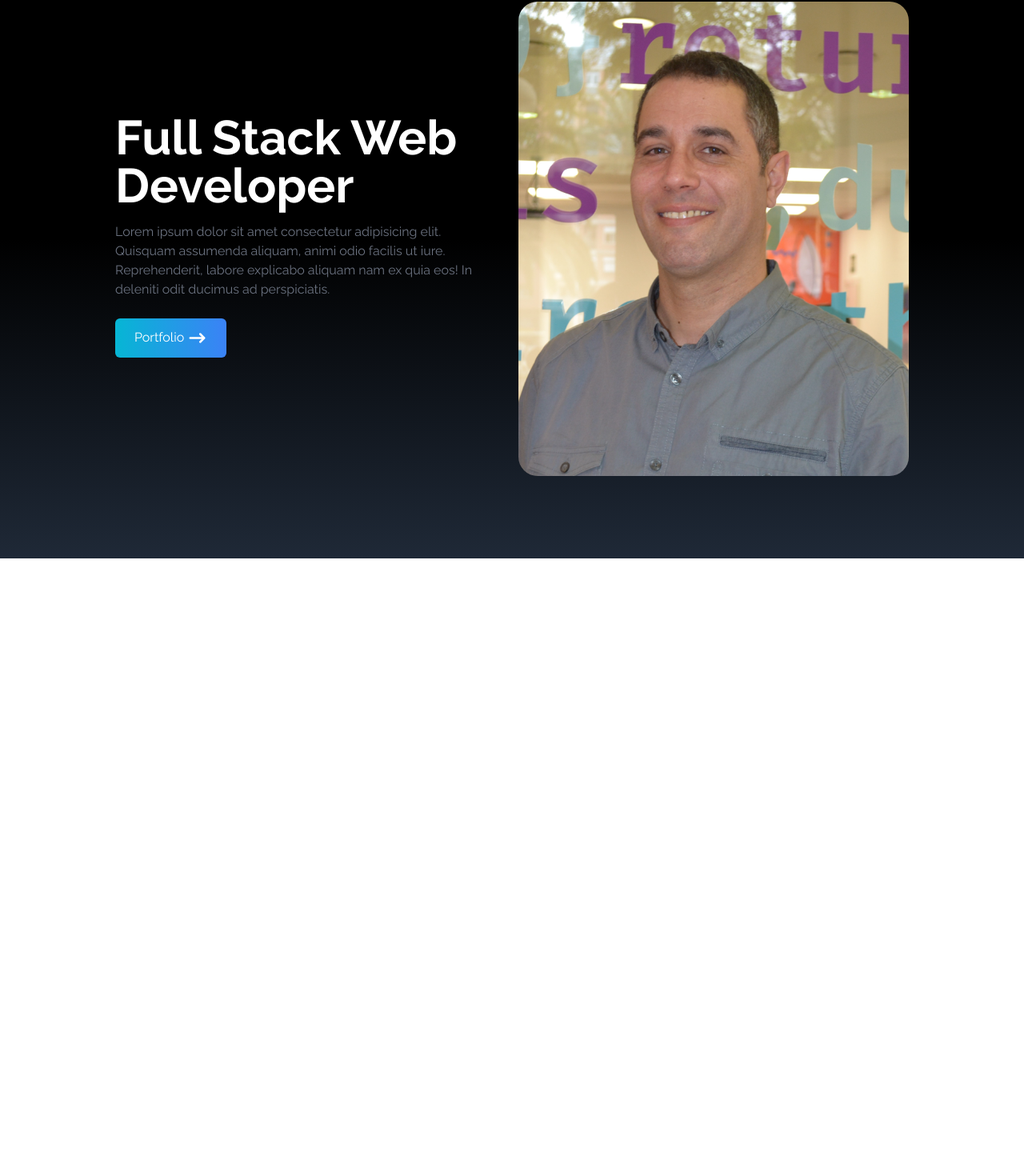
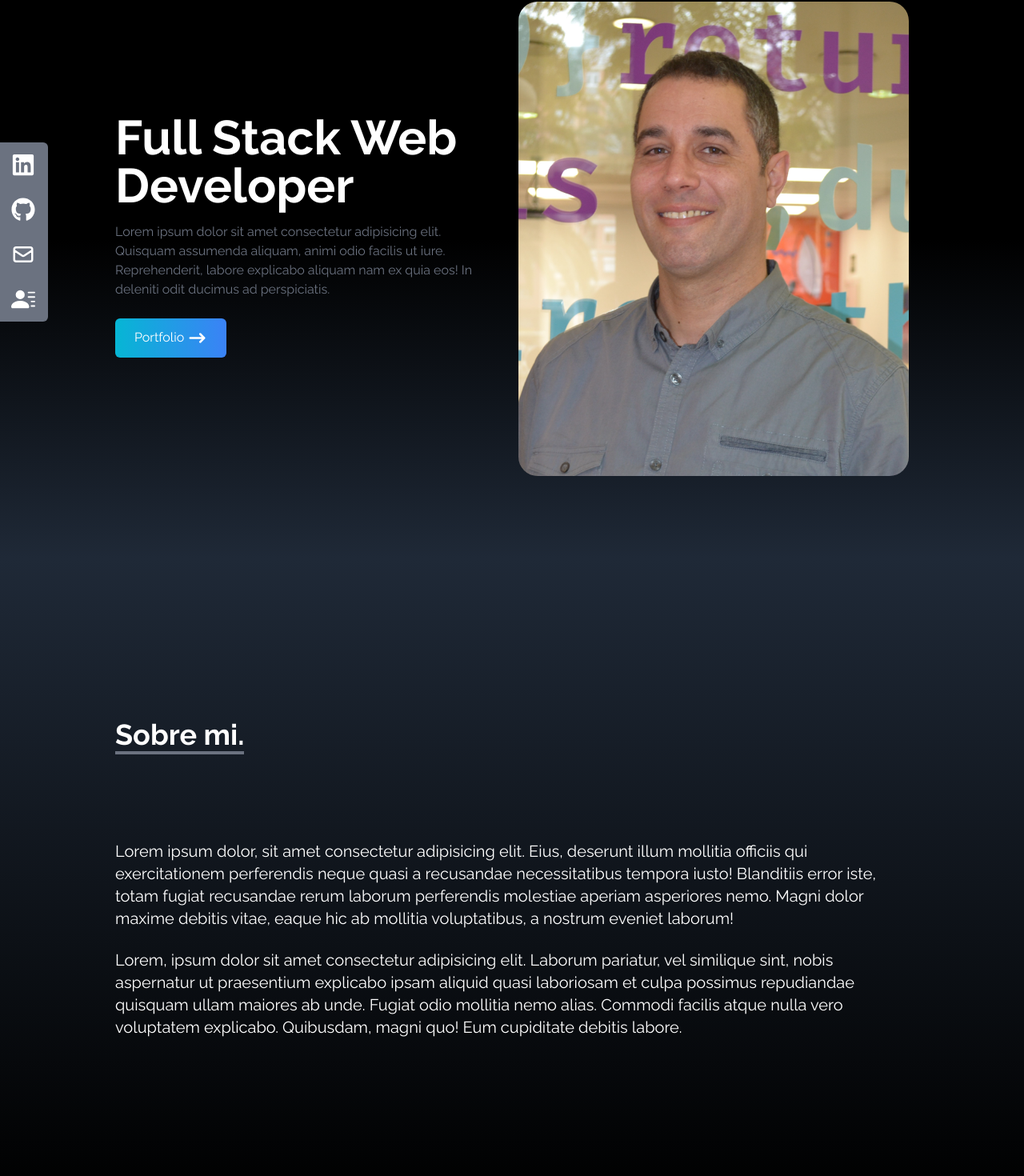
Before and after one commit to SergiAlsina/sergiportfolio, a React (Create React App) app: page / in a window 1280 px wide. Shown: the part 102-1572 px from the top of the page at 80% size. Before the commit the page ends 800 px from the top, so only its background shows below. Built offline with nearby package versions, Linux system fonts and the light colour scheme.

Commit message:
added About section

```diff
--- a/src/App.js
+++ b/src/App.js
@@ -1,11 +1,18 @@
+import About from "./components/About";
 import Home from "./components/Home";
 import NavBar from "./components/NavBar";
+import Portfolio from "./components/Portfolio";
+import SocialLinks from "./components/SocialLinks";
 
 function App() {
   return (
     <div>
       <NavBar />
       <Home />
+      <About />
+      <Portfolio />
+
+      <SocialLinks/>
     </div>
   );
 }
--- /dev/null
+++ b/src/components/About.jsx
@@ -0,0 +1,40 @@
+import React from "react";
+
+const About = () => {
+  return (
+    <div
+      name="about"
+      className="w-full h-screen bg-gradient-to-b from-gray-800 to-black text-white"
+    >
+      <div className="max-w-screen-lg p-4 mx-auto flex flex-col justify-center w-full h-full">
+        <div className="pb-8">
+          <p className="text-4xl font-bold inline border-b-4 border-gray-500">
+            Sobre mi.
+          </p>
+        </div>
+
+        <p className="text-xl mt-20">
+          Lorem ipsum dolor, sit amet consectetur adipisicing elit. Eius,
+          deserunt illum mollitia officiis qui exercitationem perferendis neque
+          quasi a recusandae necessitatibus tempora iusto! Blanditiis error
+          iste, totam fugiat recusandae rerum laborum perferendis molestiae
+          aperiam asperiores nemo. Magni dolor maxime debitis vitae, eaque hic
+          ab mollitia voluptatibus, a nostrum eveniet laborum!
+        </p>
+
+        <br />
+
+        <p className="text-xl">
+          Lorem, ipsum dolor sit amet consectetur adipisicing elit. Laborum
+          pariatur, vel similique sint, nobis aspernatur ut praesentium
+          explicabo ipsam aliquid quasi laboriosam et culpa possimus repudiandae
+          quisquam ullam maiores ab unde. Fugiat odio mollitia nemo alias.
+          Commodi facilis atque nulla vero voluptatem explicabo. Quibusdam,
+          magni quo! Eum cupiditate debitis labore.
+        </p>
+      </div>
+    </div>
+  );
+};
+
+export default About;
--- /dev/null
+++ b/src/components/Portfolio.jsx
@@ -0,0 +1,9 @@
+import React from 'react'
+
+const Portfolio = () => {
+  return (
+    <div>Portfolio</div>
+  )
+}
+
+export default Portfolio
--- a/src/components/SocialLinks.jsx
+++ b/src/components/SocialLinks.jsx
@@ -1,9 +1,77 @@
-import React from 'react'
+import React from "react";
+import { FaGithub, FaLinkedin } from "react-icons/fa";
+import { HiOutlineMail } from "react-icons/hi";
+import { BsFillPersonLinesFill } from "react-icons/bs";
 
 const SocialLinks = () => {
+  const links = [
+    {
+      id: 1,
+      child: (
+        <>
+          LinkedIn <FaLinkedin size={30} />
+        </>
+      ),
+      href: "https://www.linkedin.com/in/sergi-alsina/",
+      style: "rounded-tr-md",
+    },
+    {
+      id: 2,
+      child: (
+        <>
+          GitHub <FaGithub size={30} />
+        </>
+      ),
+      href: "https://github.com/SergiAlsina",
+    },
+    {
+      id: 3,
+      child: (
+        <>
+          Mail <HiOutlineMail size={30} />
+        </>
+      ),
+      href: "sergialsina81@gmail.com",
+    },
+    {
+      id: 4,
+      child: (
+        <>
+          CV <BsFillPersonLinesFill size={30} />
+        </>
+      ),
+      href: "/CV.pdf",
+      style: "rounded-br-md",
+      download: true,
+    },
+  ];
+
   return (
-    <div>SocialLinks</div>
-  )
-}
+    <div className="hidden lg:flex flex-col top-[35%] left-0 fixed">
+      <ul>
+        {links.map(({ id, child, href, style, download }) => (
+          <li
+            key={id}
+            className={
+              "flex justify-between items-center w-40 h-14 px-4 ml-[-100px] hover:ml-[-10px] hover:rounded-md duration-300 bg-gray-500" +
+              " " +
+              style
+            }
+          >
+            <a
+              href={href}
+              className="flex justify-between items-center w-full text-white"
+              download={download}
+              target="_blank"
+              rel="noreferrer"
+            >
+              {child}
+            </a>
+          </li>
+        ))}
+      </ul>
+    </div>
+  );
+};
 
-export default SocialLinks
+export default SocialLinks;
```
